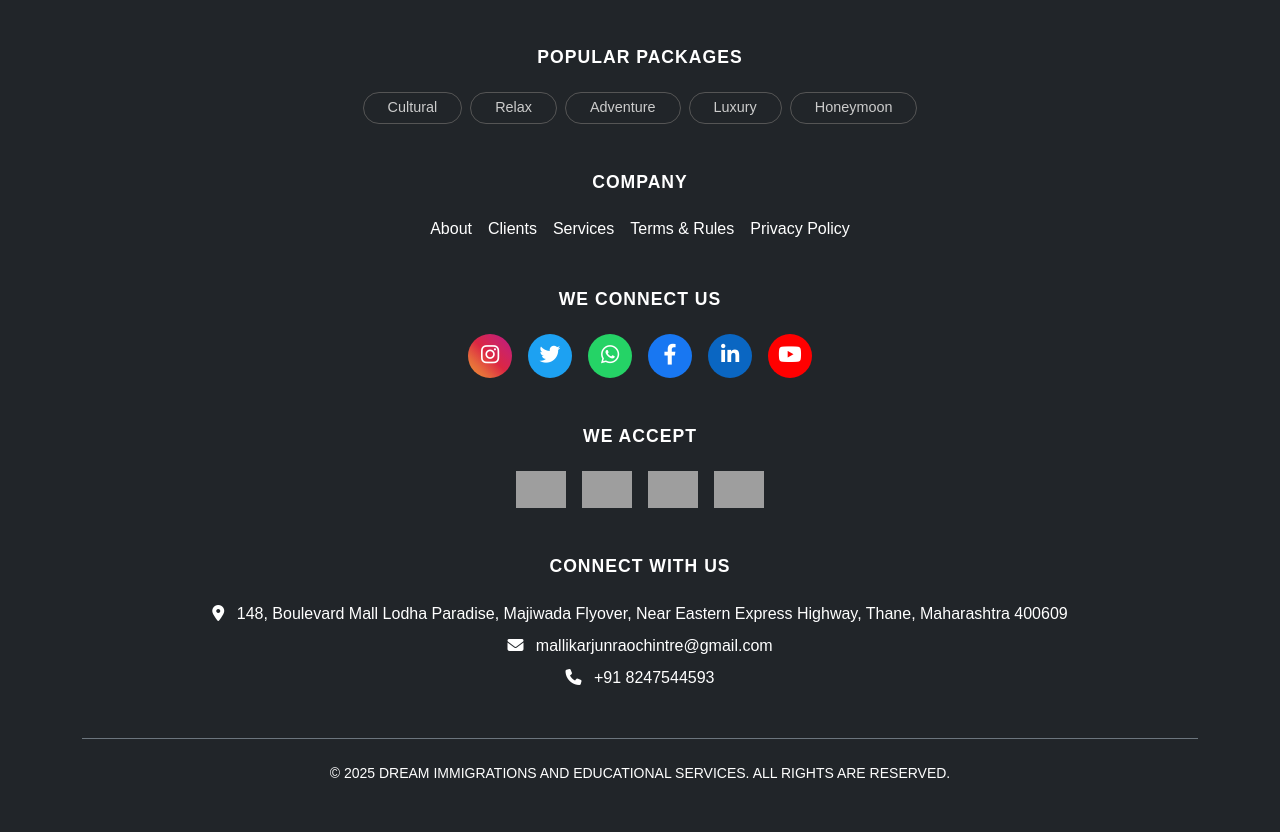
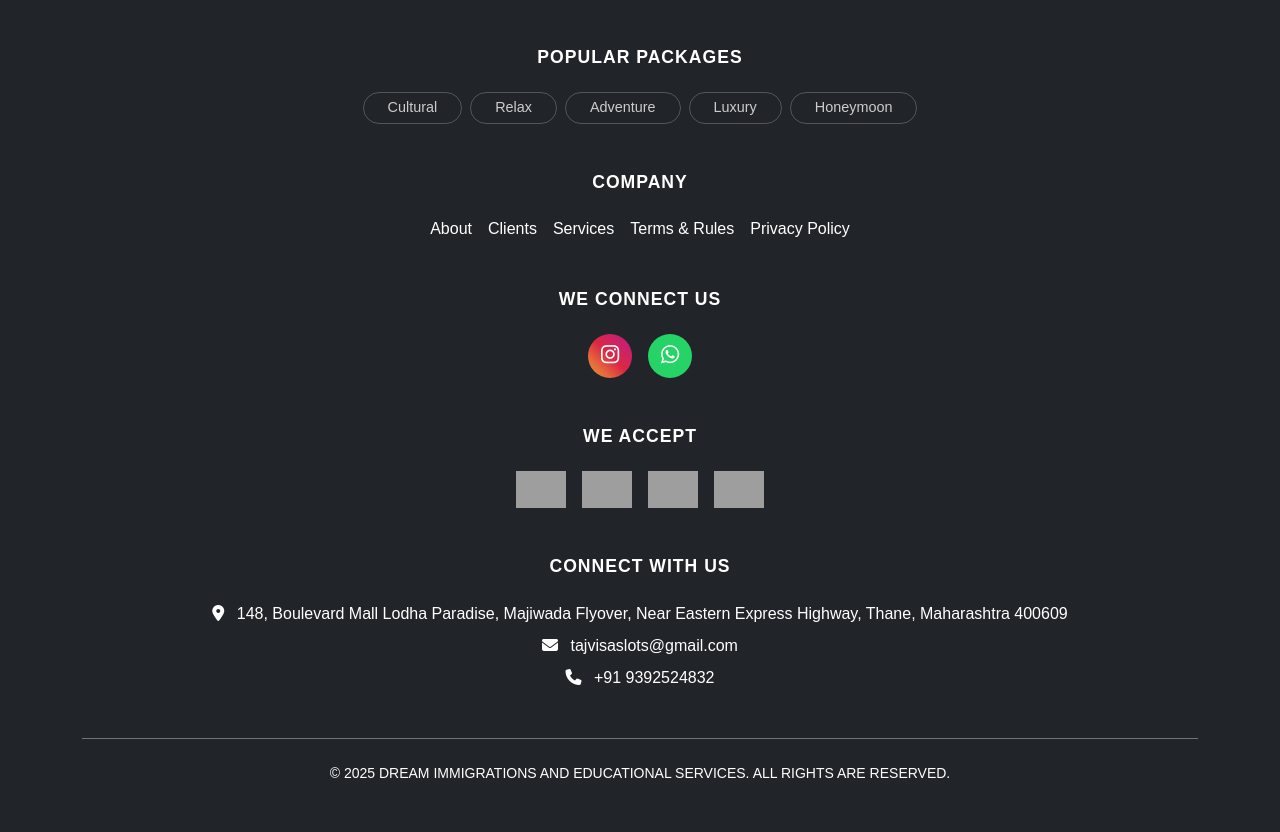
Before and after one commit to MKRAOCHINTRE/dream, a Django app: template templates/luxuary.html in a window 1280 px wide. Shown: the part 3851-4683 px from the top of the page. Run offline with Django 3.2, Linux system fonts and the light colour scheme; the template is opened without the code that fills it, so the values that code supplies are empty; some libraries are stand-ins or nearby versions; grey boxes are pictures that could not be loaded.

Commit message:
Update luxuary.html
updated number and mail

```diff
--- a/templates/luxuary.html
+++ b/templates/luxuary.html
@@ -3,7 +3,7 @@
 <head>
     <meta charset="UTF-8" />
     <meta name="viewport" content="width=device-width, initial-scale=1.0"/>
-    <title>Luxury Packages - Travizia Tours</title>
+    <title>Luxury Packages - Dream Tours</title>
 
     <!-- Bootstrap CSS -->
     <link href="https://cdn.jsdelivr.net/npm/bootstrap@5.3.3/dist/css/bootstrap.min.css" rel="stylesheet"/>
@@ -563,11 +563,11 @@
                 <h5 class="fw-bold mb-4 text-uppercase">We Connect Us</h5>
                 <div class="d-flex justify-content-center gap-3">
                     <a href="#" class="social-icon instagram" aria-label="Instagram"><i class="fab fa-instagram"></i></a>
-                    <a href="#" class="social-icon twitter" aria-label="Twitter"><i class="fab fa-twitter"></i></a>
+                    <!-- <a href="#" class="social-icon twitter" aria-label="Twitter"><i class="fab fa-twitter"></i></a> -->
                     <a href="#" class="social-icon whatsapp" aria-label="WhatsApp"><i class="fab fa-whatsapp"></i></a>
-                    <a href="#" class="social-icon facebook" aria-label="Facebook"><i class="fab fa-facebook-f"></i></a>
+                    <!-- <a href="#" class="social-icon facebook" aria-label="Facebook"><i class="fab fa-facebook-f"></i></a>
                     <a href="#" class="social-icon linkedin" aria-label="LinkedIn"><i class="fab fa-linkedin-in"></i></a>
-                    <a href="#" class="social-icon youtube" aria-label="YouTube"><i class="fab fa-youtube"></i></a>
+                    <a href="#" class="social-icon youtube" aria-label="YouTube"><i class="fab fa-youtube"></i></a> -->
                 </div>
             </div>
 
@@ -591,11 +591,11 @@
                 </p>
                 <p class="mb-2">
                     <i class="fas fa-envelope me-2"></i>
-                    <a href="mailto:info@dreamimmigrations.com" class="text-white text-decoration-none hover-link">mallikarjunraochintre@gmail.com</a>
+                    <a href="mailto:tajvisaslots@gmail.com" class="text-white text-decoration-none hover-link">tajvisaslots@gmail.com</a>
                 </p>
                 <p class="mb-0">
                     <i class="fas fa-phone me-2"></i>
-                    <a href="tel:+918898619371" class="text-white text-decoration-none hover-link">+91 8247544593</a>
+                    <a href="tel:+919392524832" class="text-white text-decoration-none hover-link">+91 9392524832</a>
                 </p>
             </div>
 
```
